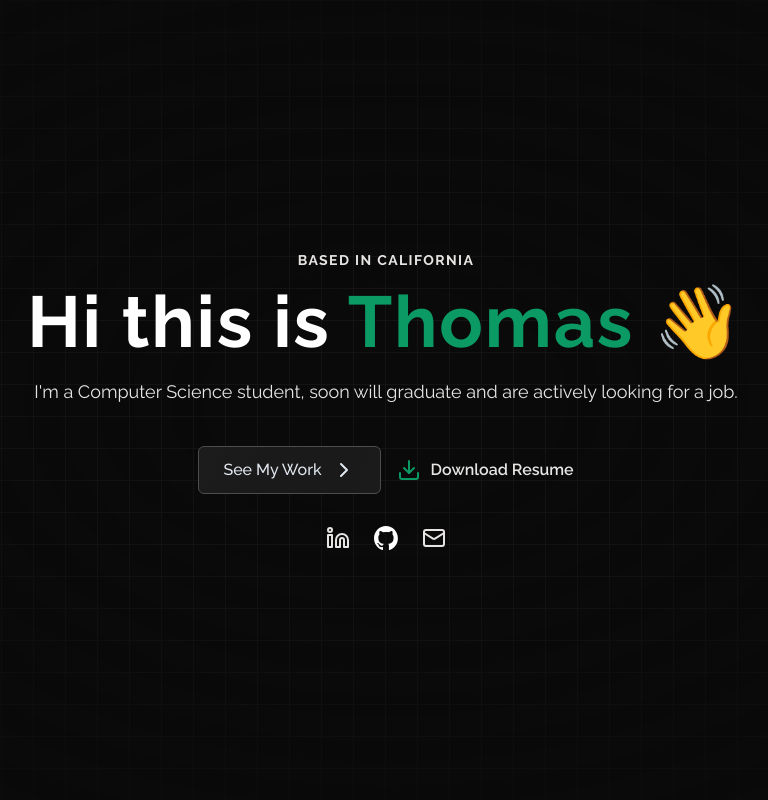
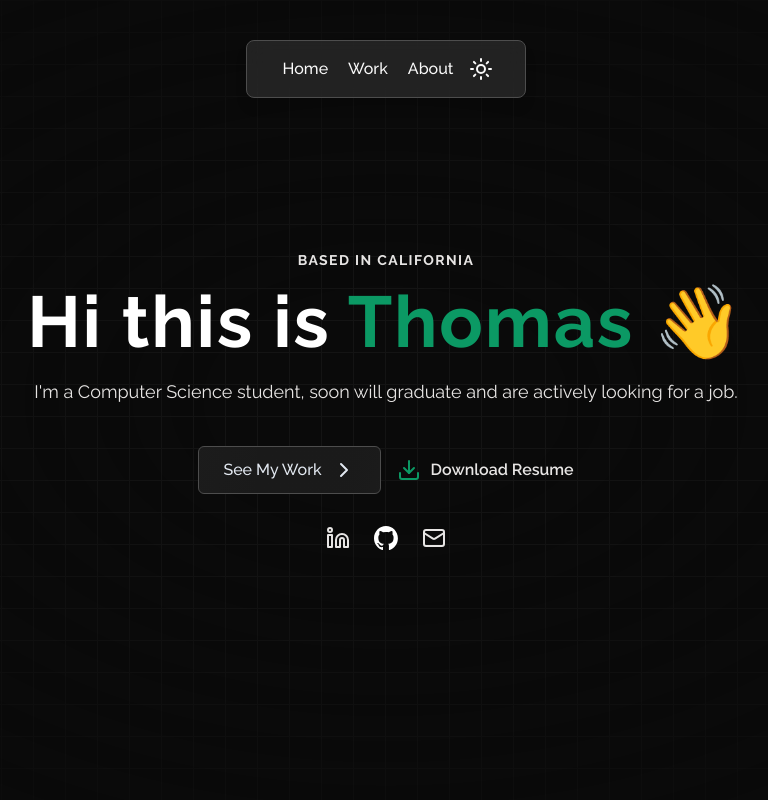
Before and after one commit to ThomasN0712/personal-website, a Next.js app: page / in a window 1280 px wide. Shown: the top 800 px of the page, without its empty margins (254-1022 px from the left). Built offline with nearby package versions, Linux system fonts and the light colour scheme.

Commit message:
update nav bar

```diff
--- a/app/_components/ui/Navbar.tsx
+++ b/app/_components/ui/Navbar.tsx
@@ -7,7 +7,8 @@ import {
   useScroll,
 } from "framer-motion";
 import Link from "next/link";
-import { useState } from "react";
+import { useState, useEffect } from "react";
+import { Sun, Moon } from "lucide-react";
 
 export const Navbar = ({
   navItems,
@@ -21,28 +22,43 @@ export const Navbar = ({
   className?: string;
 }) => {
   const { scrollYProgress } = useScroll();
+  const [visible, setVisible] = useState(true);
+  const [darkMode, setDarkMode] = useState(true);
+  const [activeIndex, setActiveIndex] = useState<number | null>(null); // Track active link index
 
-  const [visible, setVisible] = useState(true);
+  useEffect(() => {
+    let prevScrollY = 0;
 
-  useMotionValueEvent(scrollYProgress, "change", (current) => {
-    // Check if current is not undefined and is a number
-    if (typeof current === "number") {
-      let direction = current! - scrollYProgress.getPrevious()!;
+    const handleScroll = () => {
+      const currentScrollY = window.scrollY;
+      const isScrollingDown = currentScrollY > prevScrollY;
 
-      if (scrollYProgress.get() < 0.05) {
+      if (isScrollingDown) {
+        setVisible(false);
+      } else {
         setVisible(true);
-      } else {
-        if (direction < 0) {
+      }
+      prevScrollY = currentScrollY;
+    };
+
+    const handleMouseMove = (e: MouseEvent) => {
+      if (e.clientY < 50) {
         setVisible(true);
-        } else {
-          setVisible(false);
       }
-      }
-    }
-  });
+    };
+
+    window.addEventListener("scroll", handleScroll);
+    window.addEventListener("mousemove", handleMouseMove);
+
+    return () => {
+      window.removeEventListener("scroll", handleScroll);
+      window.removeEventListener("mousemove", handleMouseMove);
+    };
+  }, []);
 
   return (
     <AnimatePresence mode="wait">
+      {visible && (
         <motion.div
           initial={{
             opacity: 1,
@@ -52,27 +68,55 @@ export const Navbar = ({
             y: visible ? 0 : -100,
             opacity: visible ? 1 : 0,
           }}
+          exit={{
+            y: -100,
+            opacity: 0,
+          }}
           transition={{
             duration: 0.2,
           }}
           className={cn(
-          "flex max-w-fit fixed top-10 inset-x-0 mx-auto border border-dark-700 rounded-lg bg-dark-200 shadow-[0px_2px_3px_-1px_rgba(0,0,0,0.1),0px_1px_0px_0px_rgba(25,28,33,0.02),0px_0px_0px_1px_rgba(25,28,33,0.08)] z-[5000] px-8 py-4  items-center justify-center space-x-4",
+            "flex max-w-fit fixed top-10 inset-x-0 mx-auto border border-dark-700 rounded-lg bg-white/10 backdrop-blur-md shadow-lg z-[5000] px-8 py-4 items-center justify-center space-x-4",
             className
           )}
         >
-        {navItems.map((navItem: any, idx: number) => (
+          {navItems.map((navItem, idx) => (
             <Link
               key={`link=${idx}`}
               href={navItem.link}
               className={cn(
-              "relative text-neutral-50 items-center flex space-x-1 hover:text-neutral-300"
+                "relative text-neutral-50 items-center flex space-x-1 hover:text-primary transition duration-200"
               )}
+              onClick={() => setActiveIndex(idx)} // Set active link on click
             >
-            <span className="block sm:hidden">{navItem.icon}</span>
-            <span className="hidden sm:block font-medium">{navItem.name}</span>
+              <span className="block sm:hidden text-neutral-50 hover:text-primary transition-colors duration-200">
+                {navItem.icon}
+              </span>
+              <span className="hidden sm:block font-medium relative">
+                {navItem.name}
+                {/* Render underline only for the active link */}
+                {activeIndex === idx && (
+                  <motion.span
+                    layoutId="underline"
+                    className="absolute inset-x-0 bottom-0 h-0.5 bg-primary"
+                    initial={{ opacity: 0, scaleX: 0 }}
+                    animate={{ opacity: 1, scaleX: 1 }}
+                    transition={{ duration: 0.2 }}
+                  />
+                )}
+              </span>
             </Link>
           ))}
+
+          {/* Dark/Light Theme Toggle */}
+          <button
+            onClick={() => setDarkMode(!darkMode)}
+            className="text-neutral-50 hover:text-primary transition duration-200"
+          >
+            {darkMode ? <Sun size={24} /> : <Moon size={24} />}
+          </button>
         </motion.div>
+      )}
     </AnimatePresence>
   );
 };
--- a/app/page.tsx
+++ b/app/page.tsx
@@ -16,7 +16,6 @@ const navItems = [
   { name: "Home", link: "#home", icon: <House /> },
   { name: "Work", link: "#work", icon: <BriefcaseBusiness /> },
   { name: "About", link: "#about", icon: <UserRound /> },
-  { name: "Contact", link: "#contact", icon: <ContactIco /> },
 ];
 
 const Homepage = () => {
```
Lines whose indentation alone changed are shown as unchanged.
